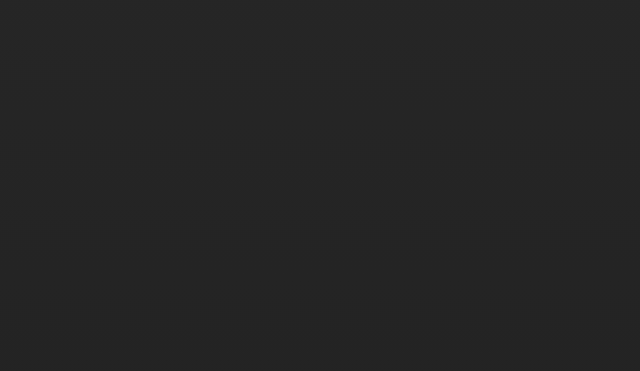
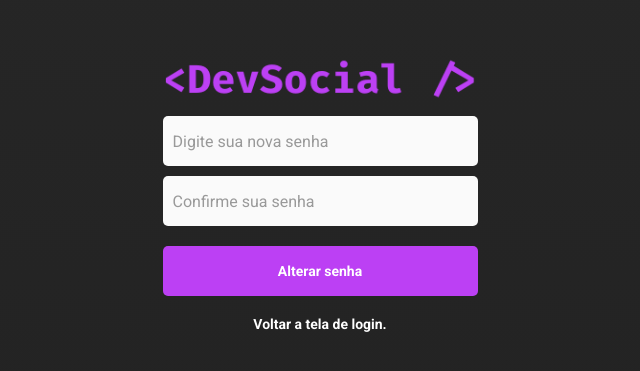
Before and after one commit to victorcrbt/frontend-dev-social, a React (Create React App) app: page /redefinir_senha/1 in a window 1280 px wide. Shown: the part 205-576 px from the top of the page, without its empty margins (320-960 px from the left). Built offline with nearby package versions, Linux system fonts and the light colour scheme.

Commit message:
feat: reset password page stylization

```diff
--- /dev/null
+++ b/src/pages/ResetPassword/index.js
@@ -0,0 +1,43 @@
+import React, { useState } from 'react';
+import { Link } from 'react-router-dom';
+
+import TextInput from '~/components/TextInput';
+import Button from '~/components/Button';
+
+import logo from '~/assets/devsocial@2x.png';
+
+import { Container, Form, Logo } from './styles';
+
+export default function ResetPassword() {
+  const [password, setPassword] = useState('');
+  const [confirmPassword, setConfirmPassword] = useState('');
+
+  async function handleSubmit(e) {
+    e.preventDefault();
+  }
+
+  return (
+    <Container>
+      <Logo src={logo} alt="DevSocial" />
+
+      <Form onSubmit={handleSubmit}>
+        <TextInput
+          placeholder="Digite sua nova senha"
+          type="password"
+          value={password}
+          onChange={e => setPassword(e.target.value)}
+        />
+        <TextInput
+          placeholder="Confirme sua senha"
+          type="password"
+          value={confirmPassword}
+          onChange={e => setConfirmPassword(e.target.value)}
+        />
+
+        <Button type="submit">Alterar senha</Button>
+      </Form>
+
+      <Link to="/">Voltar a tela de login.</Link>
+    </Container>
+  );
+}
--- /dev/null
+++ b/src/pages/ResetPassword/styles.js
@@ -0,0 +1,32 @@
+import styled from 'styled-components';
+import { darken } from 'polished';
+
+export const Container = styled.div`
+  width: 1000px;
+
+  display: flex;
+  flex-direction: column;
+  align-items: center;
+
+  a {
+    margin-bottom: 5px;
+
+    color: #fff;
+    font-weight: bold;
+    transition: color 0.2s ease;
+
+    &:hover {
+      color: ${darken(0.1, '#fff')};
+    }
+  }
+`;
+
+export const Form = styled.form`
+  width: 100%;
+  max-width: 315px;
+  margin-bottom: 10px;
+`;
+
+export const Logo = styled.img`
+  max-width: 315px;
+`;
--- a/src/routes/index.js
+++ b/src/routes/index.js
@@ -6,6 +6,7 @@ import Route from './Route';
 import SignIn from '~/pages/SignIn';
 import SignUp from '~/pages/SignUp';
 import RecoveryPass from '~/pages/RecoveryPass';
+import ResetPassword from '~/pages/ResetPassword';
 import Home from '~/pages/Home';
 
 export default function Routes() {
@@ -14,6 +15,7 @@ export default function Routes() {
       <Route exact path="/" component={SignIn} />
       <Route path="/cadastro" component={SignUp} />
       <Route path="/recuperar_senha" component={RecoveryPass} />
+      <Route path="/redefinir_senha/:token" component={ResetPassword} />
 
       <Route path="/inicio" component={Home} isPrivate />
     </Switch>
```
